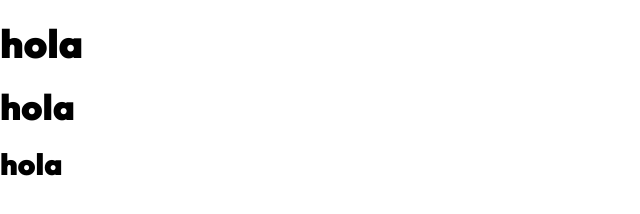
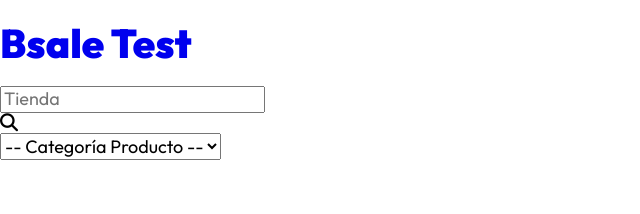
Before and after one commit to JKmoises/front-end-tienda-online, a website with bundled scripts: page index.html in a window 1280 px wide. Shown: the whole page, without its empty margins (0-640 px from the left). Built offline with nearby package versions, Linux system fonts and the light colour scheme.

Commit message:
Maquetacion HTML del header terminada

```diff
--- a/App.js
+++ b/App.js
@@ -1,8 +1,11 @@
+import { Header } from "./app/components/Header.js";
 
 
 export function App() {
   const $root = document.getElementById('root');
 
+  $root.appendChild(Header());
+
 
 
 }
--- /dev/null
+++ b/app/components/CategoryFilters.js
@@ -0,0 +1,12 @@
+
+
+export function CategoryFilters() {
+  const $select = document.createElement('select');
+  $select.classList.add('form__filters');
+
+  $select.innerHTML = /*html*/`
+    <option value="">-- Categoría Producto --</option>
+  `;
+
+  return $select;
+}
--- /dev/null
+++ b/app/components/Form.js
@@ -0,0 +1,13 @@
+import { CategoryFilters } from "./CategoryFilters.js";
+import { SearchForm } from "./SearchForm.js";
+
+
+export function Form(){
+  const $form = document.createElement('form');
+  $form.classList.add('form');
+
+  $form.appendChild(SearchForm());
+  $form.appendChild(CategoryFilters());
+
+  return $form;
+}
--- /dev/null
+++ b/app/components/Header.js
@@ -0,0 +1,12 @@
+import { Form } from "./Form.js";
+import { Logo } from "./Logo.js";
+
+
+export function Header(){
+  const $header = document.createElement('header');
+  $header.classList.add('header');
+
+  $header.appendChild(Logo());
+  $header.appendChild(Form());
+  return $header;
+}
--- /dev/null
+++ b/app/components/Logo.js
@@ -0,0 +1,12 @@
+
+
+export function Logo(){
+  const $logo = document.createElement('h1');
+  $logo.classList.add('header__logo');
+
+  $logo.innerHTML = /*html*/`
+    <a href="/#">Bsale Test</a>
+  `;
+
+  return $logo;
+}
--- /dev/null
+++ b/app/components/SearchForm.js
@@ -0,0 +1,25 @@
+
+
+export function SearchForm() {
+  const $inputContainer = document.createElement('div');
+  $inputContainer.classList.add('search-form');
+
+  $inputContainer.innerHTML = /*html*/`
+    <input
+      class="search-form__input"
+      type="search"
+      name="search"
+      id="search"
+      autocomplete="off"
+      placeholder = 'Tienda'
+    >
+
+    <div class="search-form__icon">
+      <i class="fas fa-search"></i>
+    </div>
+  `;
+
+
+  return $inputContainer;
+
+}
--- a/index.html
+++ b/index.html
@@ -4,17 +4,16 @@
   <meta charset="UTF-8">
   <meta http-equiv="X-UA-Compatible" content="IE=edge">
   <meta name="viewport" content="width=device-width, initial-scale=1.0">
+  <link rel="shortcut icon" href="https://dojiw2m9tvv09.cloudfront.net/4/8/img-logos-logo-bsale-naranjo.png?3035" type="image/x-icon">
   <title>BSale Store</title>
-  <link rel="shortcut icon" href="https://dojiw2BSale Store9tvv09.cloudfront.net/4/8/favicon_bsale2344.jpeg?3035" type="image/x-icon">
+  <link rel="stylesheet" href="https://cdnjs.cloudflare.com/ajax/libs/font-awesome/6.2.0/css/all.min.css"
+    integrity="sha512-xh6O/CkQoPOWDdYTDqeRdPCVd1SpvCA9XXcUnZS2FmJNp1coAFzvtCN9BmamE+4aHK8yyUHUSCcJHgXloTyT2A=="
+    crossorigin="anonymous" referrerpolicy="no-referrer" />
   <link href="https://fonts.googleapis.com/css2?family=Outfit:wght@300;400;700;900&display=swap" rel="stylesheet">
   <link rel="stylesheet" href="build/css/app.css">
 </head>
 <body>
-  <div id="root">
-    <h1>hola</h1>
-    <h2>hola</h2>
-    <h3>hola</h3>
-  </div>
+  <div id="root"></div>
 
   <script src="index.js" type="module"></script>
 </body>
--- a/scss/ui/_header.scss
+++ b/scss/ui/_header.scss
@@ -1 +1,4 @@
 @use '../base/variables' as v;
+
+.header{
+}
```
